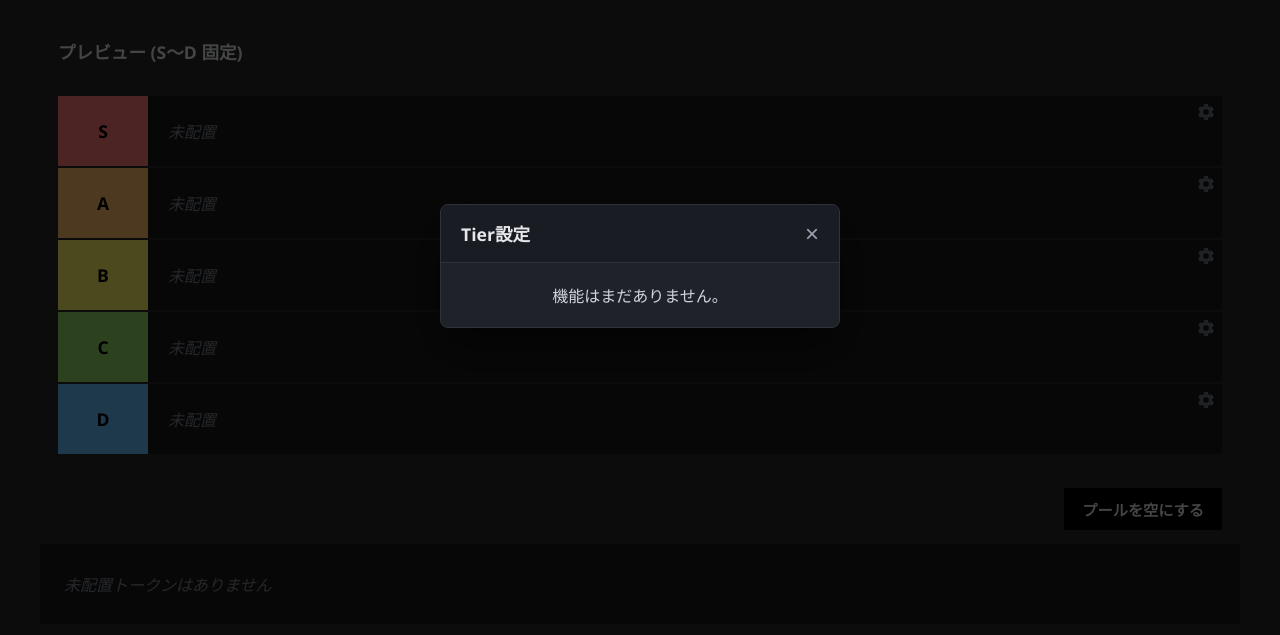
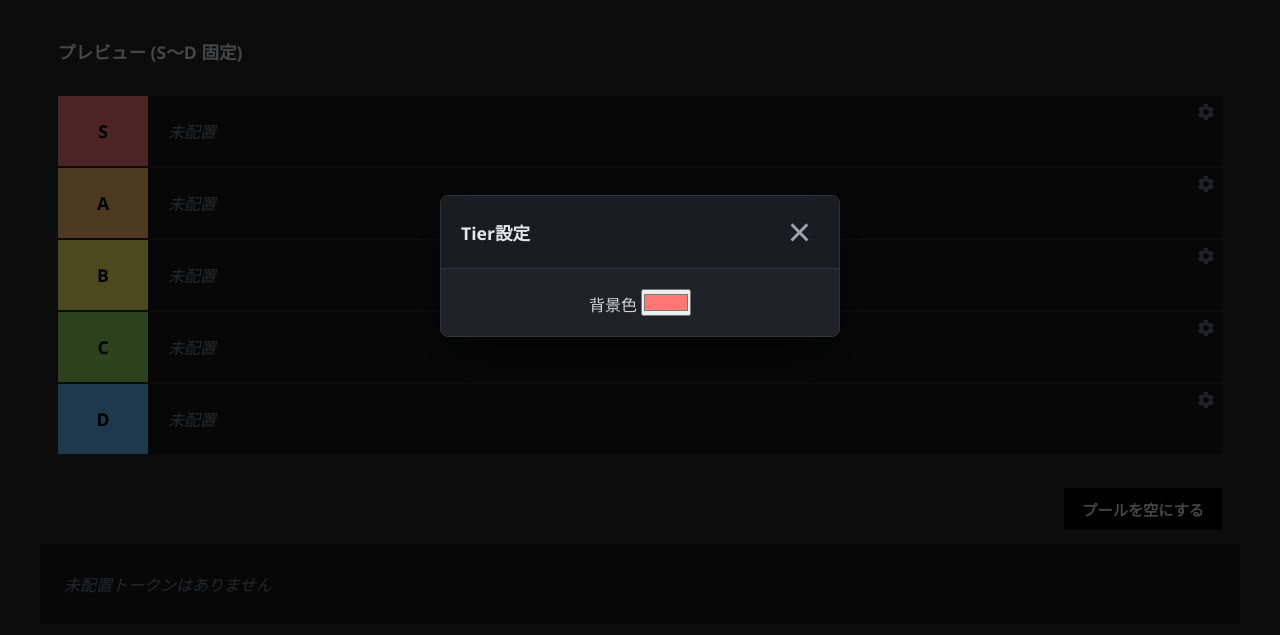
Before and after one commit to tass3/moji-tierlist, a plain HTML site: page index.html in a window 1280 px wide. Both pictures are taken after a click on the button 1206 px from the left and 246 px from the top of the page. Shown: the part 134-769 px from the top of the page. Drawn offline with Linux system fonts and the light colour scheme.

Commit message:
カラーピッカーの追加

```diff
--- a/index.html
+++ b/index.html
@@ -57,7 +57,10 @@
                 <button id="close-modal" class="close-btn">&times;</button>
             </div>
             <div class="modal-body">
-                <p>機能はまだありません。</p>
+                <div class="setting-group">
+                    <label>背景色</label>
+                    <input type="color" id="tier-color-picker">
+                </div>
             </div>
         </div>
     </div>
--- a/script.js
+++ b/script.js
@@ -15,6 +15,8 @@ let dragItem = null;
 
 // モーダル関連の変数
 const modal = document.getElementById('settings-modal');
+const colorPicker = document.getElementById('tier-color-picker');
+let currentSettingTierIndex = null;
 
 function init() {
     document.getElementById('generate-btn').addEventListener('click', generateTokens);
@@ -22,6 +24,7 @@ function init() {
 
     // モーダル関連イベント
     document.getElementById('close-modal').addEventListener('click', closeSettings);
+    colorPicker.addEventListener('input', changeTierColor);
 
     renderBoard();
     renderPool();
@@ -29,13 +32,24 @@ function init() {
 
 // 設定モーダルを開く
 function openSettings(index) {
-    // 将来的にindexを使ってどのTierか特定する
+    currentSettingTierIndex = index;
+    const tier = tiers[index];
+    colorPicker.value = tier.color;
     modal.classList.remove('hidden');
 }
 
 // 設定モーダルを閉じる
 function closeSettings() {
     modal.classList.add('hidden');
+    currentSettingTierIndex = null;
+}
+
+// 色変更処理
+function changeTierColor(e) {
+    if (currentSettingTierIndex === null) return;
+    const newColor = e.target.value;
+    tiers[currentSettingTierIndex].color = newColor;
+    renderBoard();
 }
 
 // Tier表を描画
--- a/style.css
+++ b/style.css
@@ -326,10 +326,10 @@ header h1 {
 .close-btn {
     background: none;
     border: none;
-    font-size: 1.5em;
+    font-size: 2.5em;
     color: #9ca3af;
     cursor: pointer;
-    padding: 0;
+    padding: 0 8px;
     line-height: 1;
 }
 
```
